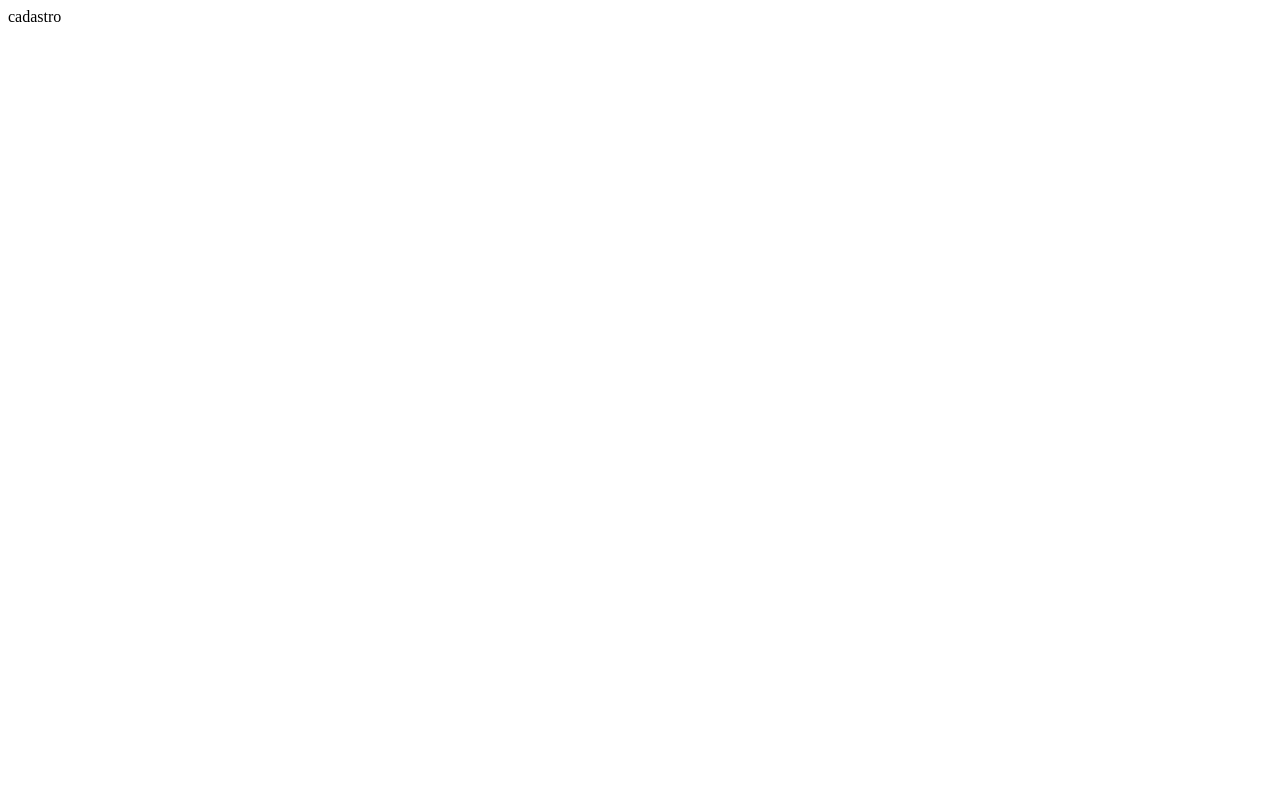
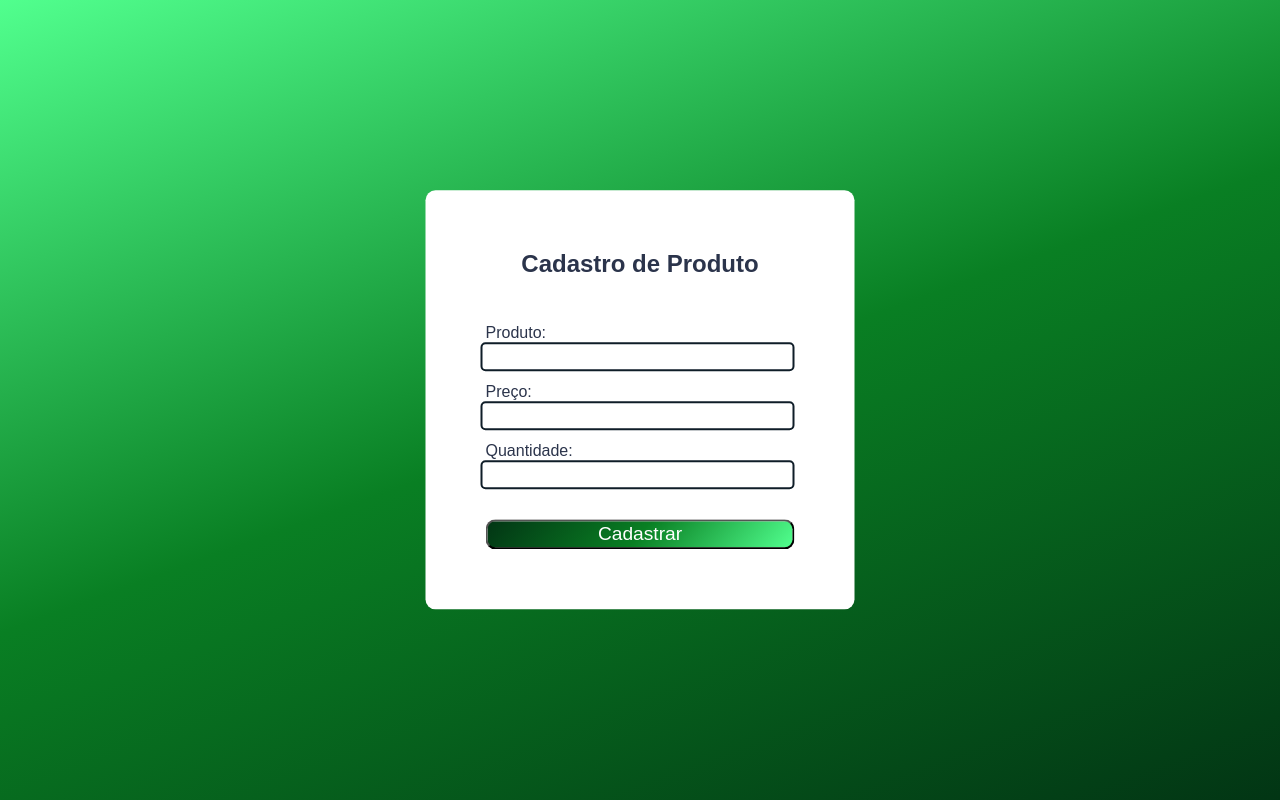
Before and after one commit to Osiel1981/Projeto-_Organicos, a Flask app: page /static/cadastro.html in a window 1280 px wide. Before the commit the page is almost empty. Run offline with Flask 2, Linux system fonts and the light colour scheme.

Commit message:
Criei layout da tela de cadastro

```diff
--- /dev/null
+++ b/static/cadastro.css
@@ -0,0 +1,61 @@
+*{
+    margin: 0;
+    padding: 0;
+}
+
+body{
+    width: 100%;
+    height: 100vh;
+    font-family: sans-serif;
+    background: linear-gradient(-200deg, #51ff8e, #097f23, #023514);
+}
+
+h2{
+    text-align: center;
+}
+form{
+    position:fixed;
+    top: 50%;
+    left: 50%;
+    transform: translate(-50%,-50%);
+    background: #fff;
+    border-radius: 10px;
+    padding: 60px;
+    width: min-content;
+    align-items: center;
+    color: #2b344b;
+}
+
+.title{
+    margin-bottom: 15%;
+}
+
+input{
+    min-width: 300px;
+    border-radius: 5px;
+    border: 2px #0f1d28 solid;
+    padding: 5px;
+    margin: 0px 0px 12px -5px;
+}
+
+#btn{
+    width: 100%;
+    text-align: center;
+    color: #fff;
+}
+
+#btn button{
+    font-family: sans-serif;
+    background:linear-gradient(-50deg, #51ff8e, #097f23, #023514);
+    width: 100%;
+    height: 30px;
+    font-size: 1.2em;
+    border-radius: 10px;
+    outline: none;
+    cursor: pointer;
+    color: #fff;
+}
+
+#btn button:hover{
+    background: rgb(10, 208, 10);
+}
--- a/static/cadastro.html
+++ b/static/cadastro.html
@@ -1 +1,39 @@
-cadastro
+<!DOCTYPE html>
+<html lang="en">
+<head>
+    <meta charset="UTF-8">
+    <meta http-equiv="X-UA-Compatible" content="IE=edge">
+    <meta name="viewport" content="width=device-width, initial-scale=1.0">
+    <link rel="stylesheet" href="cadastro.css">
+    <title>Cadastro</title>
+</head>
+<body>
+    <div id="form">
+        <form action="/cadastrarProdutos" method="get">
+            <h2 class="title"> Cadastro de Produto</h2>
+
+            <label for="campo1"> Produto: </label>
+            <div class="input">
+                <input type="text" name="campo1" id = "campo1" required>
+            </div>
+
+            <label for="campo2"> Preço: </label>
+            <div class="input">
+                <input type="number" name="campo2" id="campo2" required>
+            </div>
+
+            <label for="campo3"> Quantidade: </label>
+            <div class="input">
+                <input type="number" name="campo3" id="campo3" required>
+            </div>
+
+            <br>
+            <div id="btn">
+                <button type="submit">Cadastrar</button>
+            </div>
+
+        </form>
+    </div>
+
+</body>
+</html>
--- a/static/index2.html
+++ b/static/index2.html
@@ -21,7 +21,7 @@
             <div class="item">
               <h3>Menu de Cadastro</h3>
               <ul>
-                <li><a href='formulario.html'>Cadastrar Produtos</a></li>
+                <li><a href='cadastro.html'>Cadastrar Produtos</a></li>
                 <li><a href='../lista.html'>Listar Produtos Cadastrados</a></li>
                 <li><a href='removerEstoque.html'>Excluir Produtos </a></li>
               </ul>
--- a/static/style2.css
+++ b/static/style2.css
@@ -45,7 +45,7 @@ body {
   }
 
   .mega-menu {
-    background: rgb(188,203,193);
+    background: rgb(198, 210, 202);
       visibility: hidden;
       opacity: 0;
       transition: visibility 0s, opacity 0.5s linear;
```
